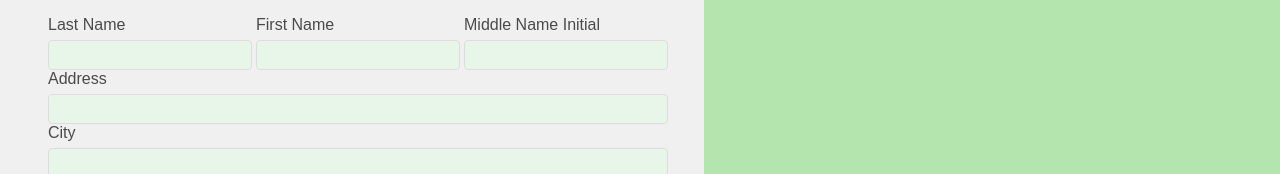
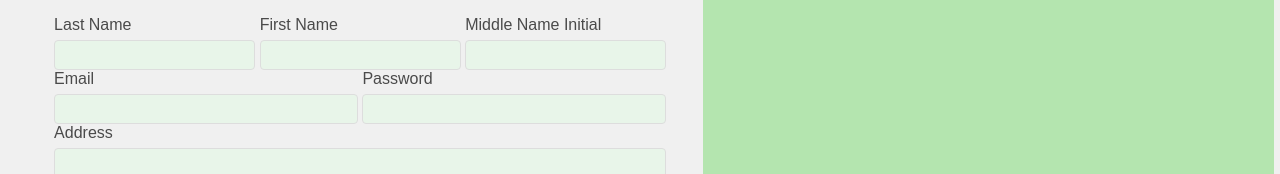
Before and after one commit to Haryordeji/edu-sports, a React (Create React App) app in the folder client/: page /register in a window 1280 px wide. Shown: the part 262-436 px from the top of the page. Built offline with nearby package versions, Linux system fonts and the light colour scheme.

Commit message:
email, password,and a duplicate deleted

```diff
--- a/client/src/components/registerPage.tsx
+++ b/client/src/components/registerPage.tsx
@@ -213,6 +213,29 @@ const RegistrationPage: React.FC = () => {
                 value={formData.middleInitial}
                 onChange={handleInputChange}
                 maxLength={1}
+              />
+            </div>
+          </div>
+          <div className="two-column">
+            <div className="input-group">
+              <label>Email</label>
+              <input
+                type="email"
+                name="email"
+                value={formData.email}
+                onChange={handleInputChange}
+                required
+              />
+            </div>
+
+            <div className="input-group">
+              <label>Password</label>
+              <input
+                type="password"
+                name="password"
+                value={formData.password}
+                onChange={handleInputChange}
+                required
               />
             </div>
           </div>
@@ -504,13 +527,6 @@ const RegistrationPage: React.FC = () => {
                   />
                   <input
                     type="text"
-                    value={formData.emergencyContact.phone.prefix}
-                    onChange={(e) => handlePhoneChange('emergencyContact.phone', 'prefix', e.target.value)}
-                    maxLength={3}
-                    required
-                  />
-                  <input
-                    type="text"
                     value={formData.emergencyContact.phone.lineNumber}
                     onChange={(e) => handlePhoneChange('emergencyContact.phone', 'lineNumber', e.target.value)}
                     maxLength={4}
```
Also changed, not shown: client/src/components/Schedule.tsx (line endings or trailing spaces).
